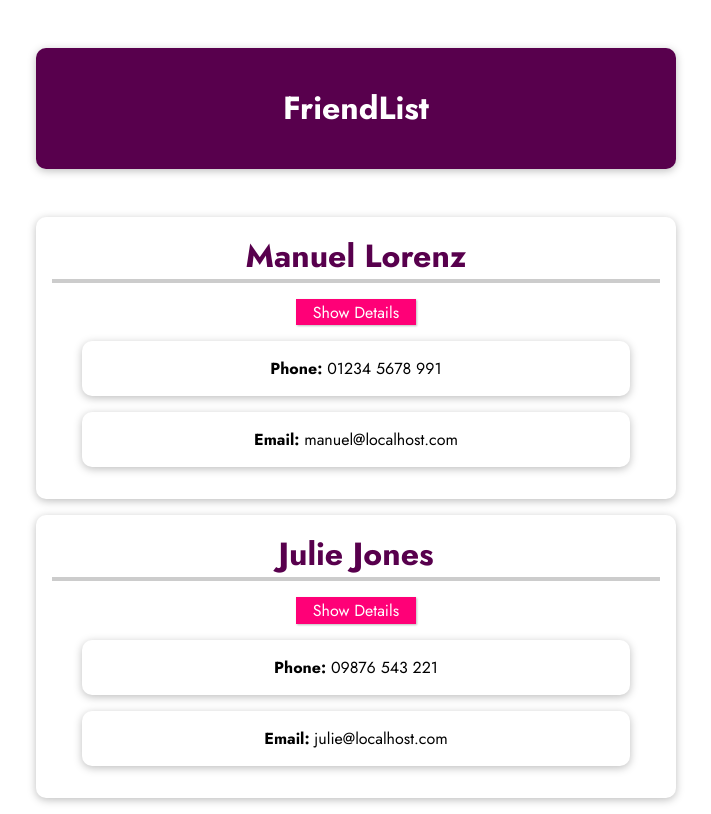
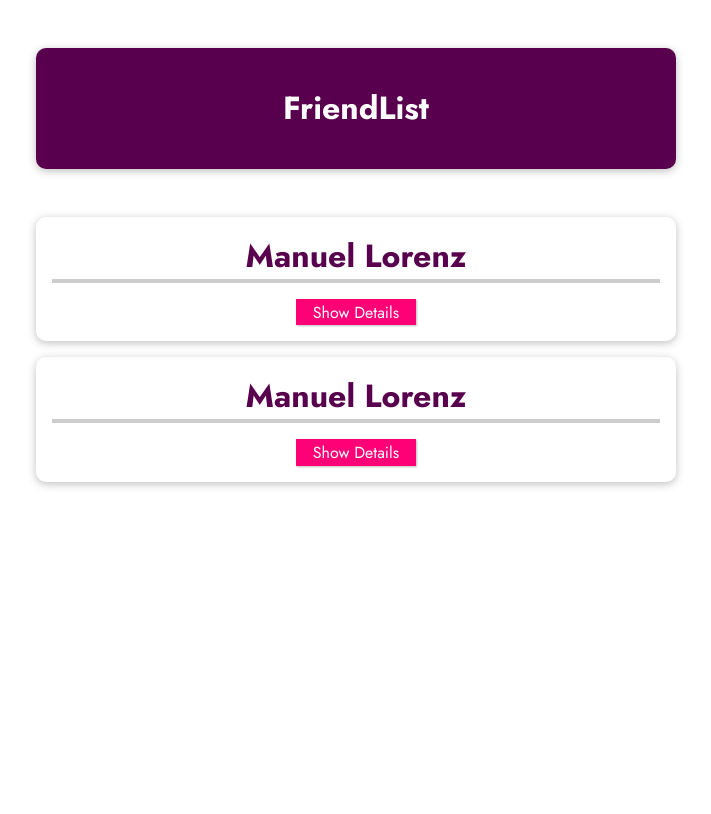
Before and after one commit to tsaooneone/Vue-course-complete, a plain HTML site: page cmp-intro-01-starting-setup/index.html in a window 1280 px wide. Shown: the whole page, without its empty margins (284-995 px from the left). Drawn offline with nearby package versions, Linux system fonts and the light colour scheme.

Commit message:
use component

```diff
--- a/cmp-intro-01-starting-setup/app.js
+++ b/cmp-intro-01-starting-setup/app.js
@@ -0,0 +1,50 @@
+const app = Vue.createApp({
+    data() {
+        return {
+            friends: [
+                {
+                    id: "manuel",
+                    name: "Manuel Lorenz",
+                    phone: "01234 5678 991",
+                    email: "manuel@localhost.com",
+                },
+                {
+                    id: "julie",
+                    name: "Julie Jones",
+                    phone: "09876 543 221",
+                    email: "julie@localhost.com",
+                },
+            ],
+        };
+    },
+});
+
+app.component("friend-contact", {
+    template: `
+    <li>
+        <h2>{{ friend.name }}</h2>
+        <button @click="toggleDetails()">{{ detailsAreVisible ? 'Hide' : 'Show' }} Details</button>
+        <ul v-if="detailsAreVisible">
+            <li><strong>Phone:</strong> {{ friend.phone }}</li>
+            <li><strong>Email:</strong> {{ friend.email }}</li>
+        </ul>
+    </li>
+    `,
+    data() {
+        return {
+            detailsAreVisible: false,
+            friend: {
+                id: "manuel",
+                name: "Manuel Lorenz",
+                phone: "01234 5678 991",
+                email: "manuel@localhost.com",
+            },
+        };
+    },
+    methods: {
+        toggleDetails() {
+            this.detailsAreVisible = !this.detailsAreVisible;
+        },
+    },
+});
+app.mount("#app");
--- a/cmp-intro-01-starting-setup/index.html
+++ b/cmp-intro-01-starting-setup/index.html
@@ -4,10 +4,7 @@
         <meta charset="UTF-8" />
         <meta name="viewport" content="width=device-width, initial-scale=1.0" />
         <title>Vue Basics</title>
-    <link
-      href="https://fonts.googleapis.com/css2?family=Jost:wght@400;700&display=swap"
-      rel="stylesheet"
-    />
+        <link href="https://fonts.googleapis.com/css2?family=Jost:wght@400;700&display=swap" rel="stylesheet" />
         <link rel="stylesheet" href="styles.css" />
         <script src="https://unpkg.com/vue@next" defer></script>
         <script src="app.js" defer></script>
@@ -18,22 +15,8 @@
         </header>
         <section id="app">
             <ul>
-        <li>
-          <h2>Manuel Lorenz</h2>
-          <button>Show Details</button>
-          <ul>
-            <li><strong>Phone:</strong> 01234 5678 991</li>
-            <li><strong>Email:</strong> manuel@localhost.com</li>
-          </ul>
-        </li>
-        <li>
-          <h2>Julie Jones</h2>
-          <button>Show Details</button>
-          <ul>
-            <li><strong>Phone:</strong> 09876 543 221</li>
-            <li><strong>Email:</strong> julie@localhost.com</li>
-          </ul>
-        </li>
+                <friend-contact></friend-contact>
+                <friend-contact></friend-contact>
             </ul>
         </section>
     </body>
```
Lines whose indentation alone changed are shown as unchanged.
